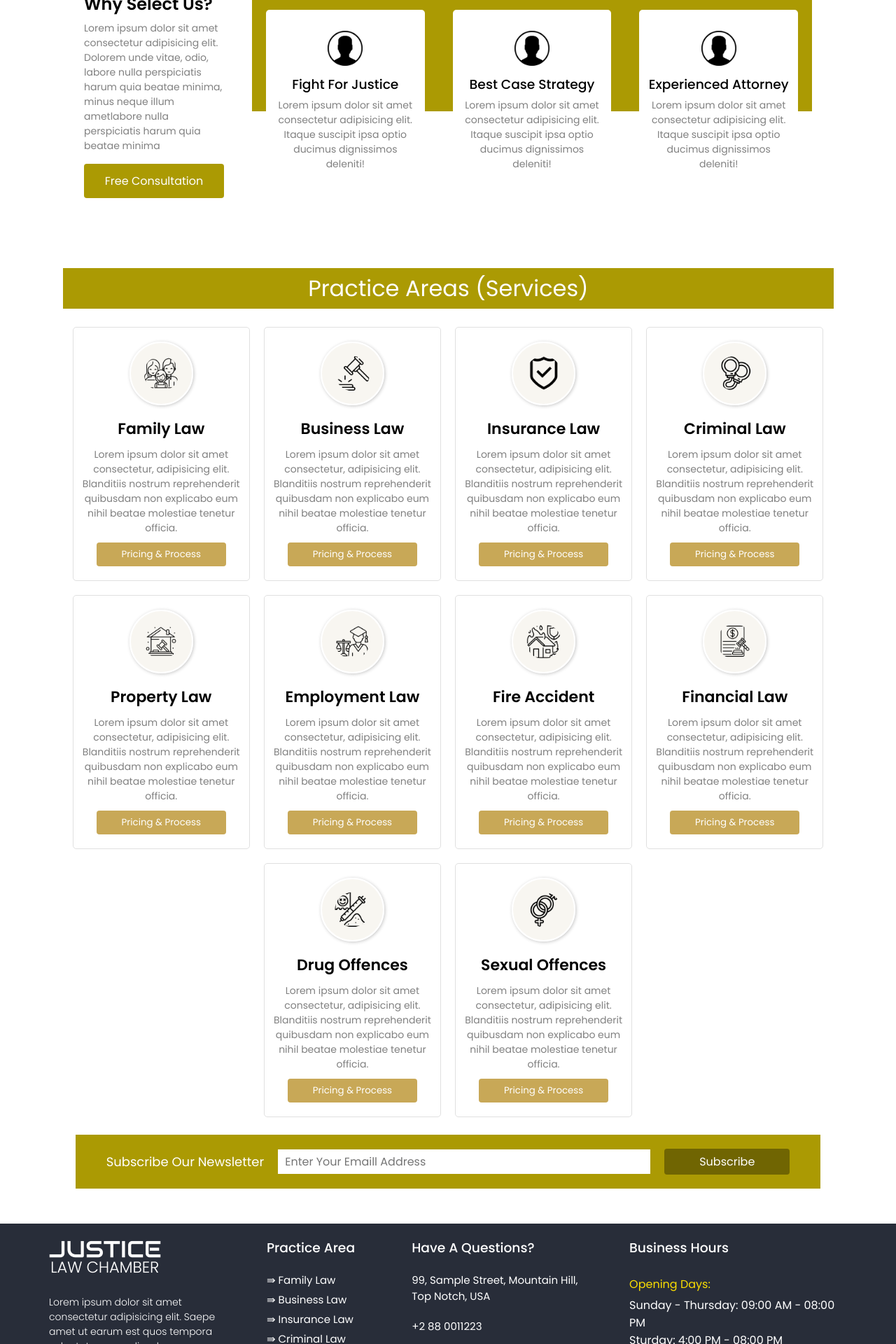
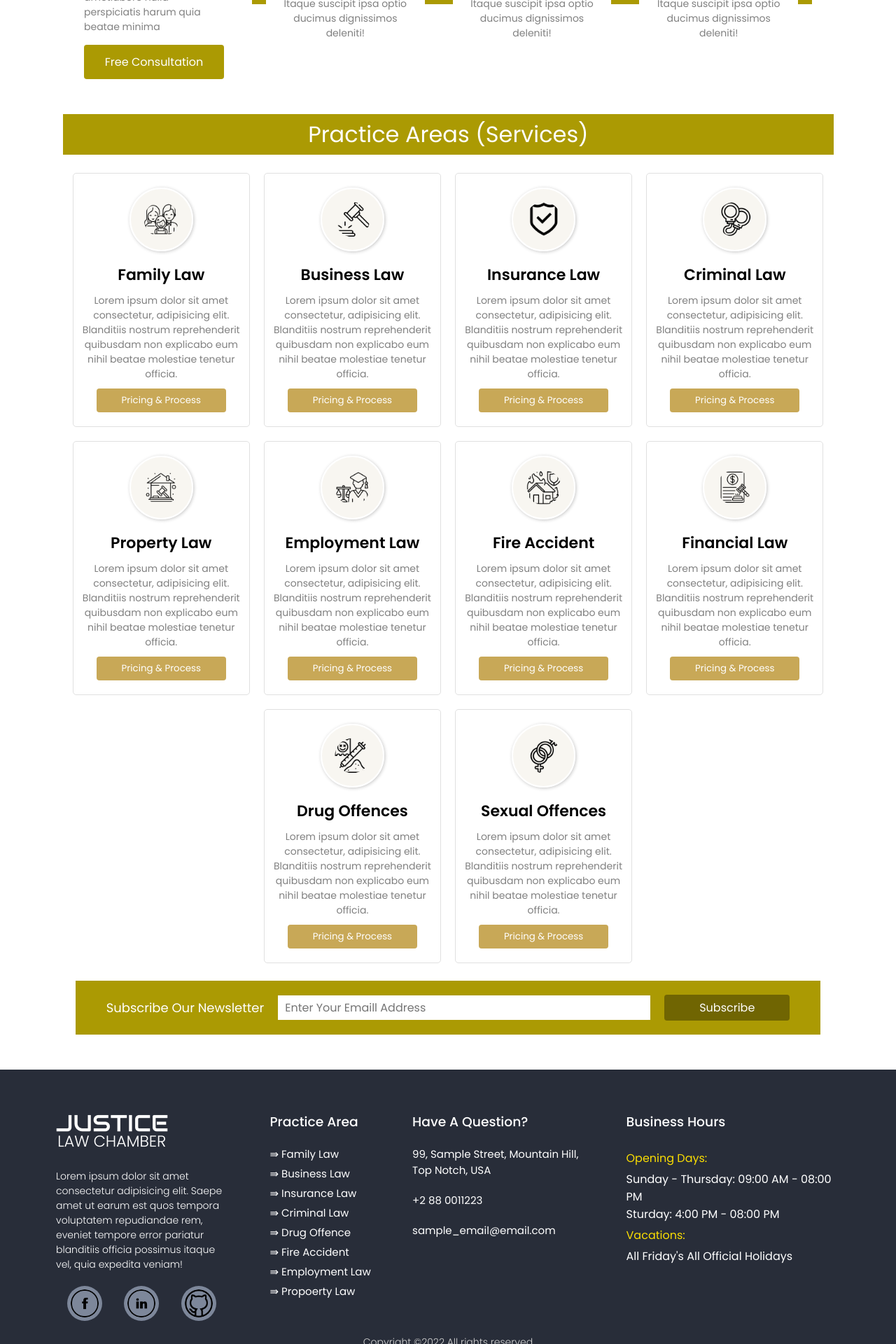
Before and after one commit to awalhossainPro/justicelawchamber, a React (Create React App) app: page / in a window 1280 px wide. Shown: the part 880-2800 px from the top of the page at 70% size. Built offline with nearby package versions, Linux system fonts and the light colour scheme.

Commit message:
Update page animation & service

```diff
--- a/src/App.js
+++ b/src/App.js
@@ -7,6 +7,7 @@ import Practice from './components/Pages/Practice/Practice';
 import Blog from './components/Pages/Blog/Blog';
 import Footer from './components/Shared/Footer/Footer';
 import Pagenotfound from './components/Pages/Pagenotfound/Pagenotfound';
+import ServiceDetail from './components/Pages/Home/ServiceDetail';
 
 function App() {
   return (
@@ -17,6 +18,7 @@ function App() {
           <Route path='/about' element={<About></About>}></Route>
           <Route path='/practicearea' element={<Practice></Practice>}></Route>
           <Route path='/blog' element={<Blog></Blog>}></Route>
+          <Route path='/service/:serviceId' element={<ServiceDetail></ServiceDetail>}></Route>
           <Route path='*' element={<Pagenotfound></Pagenotfound>}></Route>
         </Routes>
       <Footer></Footer>
--- a/src/components/Pages/Home/Home.js
+++ b/src/components/Pages/Home/Home.js
@@ -28,37 +28,37 @@ const Home = () => {
                 <button data-aos='fade-left' >Get Legal Advice</button>
             </div>
 
-            <div data-aos='fade-up' className='why-us'>
+            <div data-aos='zoom-in' className='why-us'>
                 <div className='why-text-section'>
                     <h4>Services</h4>
                     <h2>Why Select Us?</h2>
                     <p>Lorem ipsum dolor sit amet consectetur adipisicing elit. Dolorem unde vitae, odio, labore nulla perspiciatis harum quia beatae minima, minus neque illum ametlabore nulla perspiciatis harum quia beatae minima </p>
                     <button>Free Consultation</button>
                 </div>
-                <div className='why-skill-section'>
-                    <div className='design-background'></div>
+                <div data-aos='fade-up'  className='why-skill-section'>
+                    <div data-aos='fade-up'  className='design-background'></div>
 
-                    <div className='why-skills'>
-                        <div>
-                            <img src={person} width={50} alt="" />
-                            <h3>Fight For Justice</h3>
-                            <p>Lorem ipsum dolor sit amet consectetur adipisicing elit. Itaque suscipit ipsa optio ducimus dignissimos deleniti!</p>
+                    <div data-aos='fade-up' className='why-skills'>
+                        <div data-aos='fade-up' >
+                            <img data-aos='fade-up' src={person} width={50} alt="" />
+                            <h3 data-aos='fade-up' >Fight For Justice</h3>
+                            <p data-aos='fade-up' >Lorem ipsum dolor sit amet consectetur adipisicing elit. Itaque suscipit ipsa optio ducimus dignissimos deleniti!</p>
                         </div>
-                        <div>
-                            <img src={person} width={50} alt="" />
-                            <h3>Best Case Strategy</h3>
-                            <p>Lorem ipsum dolor sit amet consectetur adipisicing elit. Itaque suscipit ipsa optio ducimus dignissimos deleniti!</p>
+                        <div data-aos='fade-up' >
+                            <img data-aos='fade-up' src={person} width={50} alt="" />
+                            <h3 data-aos='fade-up' >Best Case Strategy</h3>
+                            <p data-aos='fade-up' >Lorem ipsum dolor sit amet consectetur adipisicing elit. Itaque suscipit ipsa optio ducimus dignissimos deleniti!</p>
                         </div>
-                        <div>
-                            <img src={person} width={50} alt="" />
-                            <h3>Experienced Attorney</h3>
-                            <p>Lorem ipsum dolor sit amet consectetur adipisicing elit. Itaque suscipit ipsa optio ducimus dignissimos deleniti!</p>
+                        <div data-aos='fade-up' >
+                            <img data-aos='fade-up' src={person} width={50} alt="" />
+                            <h3 data-aos='fade-up' >Experienced Attorney</h3>
+                            <p data-aos='fade-up' >Lorem ipsum dolor sit amet consectetur adipisicing elit. Itaque suscipit ipsa optio ducimus dignissimos deleniti!</p>
                         </div>
                     </div>
                 </div>
             </div>
 
-            <h1 data-aos='flip-left' style={{color:'#fff', textAlign:'center', padding:'5px 0', background:'#ab9a03', margin:'0 7%', fontWeight:'400'}}>Practice Areas (Services)</h1>
+            <h1 data-aos='flip-down' style={{color:'#fff', textAlign:'center', padding:'5px 0', background:'#ab9a03', margin:'0 7%', fontWeight:'400'}}>Practice Areas (Services)</h1>
             <Services></Services>
 
             <div data-aos='flip-up' className='subscribe-us'>
--- a/src/components/Pages/Home/Module.Home.css
+++ b/src/components/Pages/Home/Module.Home.css
@@ -1,7 +1,7 @@
 body{
     background-image: url('/public/images/head-banner.jpg');
     background-repeat: no-repeat;
-    background-position: 0 0;
+    background-position: 0 -140px;
     background-size: auto;
     /* margin-top: 100px; */
     color: white;
@@ -37,20 +37,21 @@ body{
     padding: 10px 30px;
     border: none;
     border-radius: 4px;
-    background-color: #ab9a03;
+    background-color: #ffec43;
     cursor: pointer;
-    color: #fff;
+    color: rgb(24, 142, 0);
+    font-weight: 500;
     transition: 200ms;
 }
 
 .banner-text button:hover{
-    background-color: #7c7003;
+    background-color: #fff281;
 }
 
 .why-us{
     color: black;
-    margin-top: 250px;
-    padding: 100px;
+    margin-top: 180px;
+    padding: 0 100px 50px 100px;
     display: flex;
 }
 
@@ -109,7 +110,7 @@ body{
 .why-skills > div{
     text-align: center;
     background-color: #fff;
-    margin: -160px 20px 0 20px;
+    margin: -230px 20px 0 20px;
     padding: 30px 10px;
     border-radius: 5px 5px 0 0;
 }
--- /dev/null
+++ b/src/components/Pages/Home/Service.js
@@ -0,0 +1,29 @@
+import React, { useEffect } from 'react';
+import './Module.Services.css';
+import 'aos/dist/aos.css';
+import Aos from 'aos';
+import { useNavigate } from 'react-router-dom';
+
+const Service = ({singleService}) => {
+    const {image, id, name, description} = singleService;
+    useEffect( () => {
+        Aos.init({duration: 1000});
+    }, []);
+    const navigate = useNavigate();
+    const navigateToServiceDetail = id => {
+        navigate(`/service/${id}`)
+    }
+
+    return (
+        <div data-aos='fade-up' className='practice'>
+            <img data-aos='fade-up' src={image} alt="" />
+            <h3 data-aos='fade-up'>{name}</h3>
+            <p data-aos='fade-up'>
+                {description}
+            </p>
+            <button onClick={()=>navigateToServiceDetail(id)} data-aos='fade-up'>Pricing & Process</button>
+        </div>
+    );
+};
+
+export default Service;
--- a/src/components/Pages/Home/Services.js
+++ b/src/components/Pages/Home/Services.js
@@ -1,5 +1,5 @@
 import React, { useEffect, useState } from 'react';
-import familyLawIcon from '../../../images/icons/practice-area/family-care.png';
+import Service from './Service';
 import './Module.Services.css';
 import 'aos/dist/aos.css';
 import Aos from 'aos';
@@ -21,14 +21,10 @@ const Services = () => {
         <div className='practice-area'>
             {
                 service.map(singleService =>
-                    <div data-aos='zoom-in-up' className='practice'>
-                        <img src={singleService.image} alt="" />
-                        <h3>{singleService.name}</h3>
-                        <p>
-                            {singleService.description}
-                        </p>
-                        <button>Pricing & Process</button>
-                    </div>
+                    <Service
+                        key={singleService.id}
+                        singleService={singleService}
+                    ></Service>
                 )
             }
         </div>
--- a/src/components/Shared/Footer/Footer.js
+++ b/src/components/Shared/Footer/Footer.js
@@ -15,55 +15,55 @@ const Footer = () => {
 
     return (
         <div data-aos='fade-up' className='footer-section'>
-            <div className='footer-main'>
-                <div className='logo-social-link'>
-                    <img src={logo} width={160} className='footer-top' alt="" />
-                    <p>
+            <div data-aos='fade-up' className='footer-main'>
+                <div data-aos='fade-up' className='logo-social-link'>
+                    <img data-aos='fade-up' src={logo} width={160} className='footer-top' alt="" />
+                    <p data-aos='fade-up' >
                         Lorem ipsum dolor sit amet consectetur adipisicing elit. Saepe amet ut earum est quos tempora voluptatem repudiandae rem, eveniet tempore error pariatur blanditiis officia possimus itaque vel, quia expedita veniam!
                     </p>
-                    <div className='social-icon'>
-                        <img src={facebookIcon} width={50} alt="" />
-                        <img src={linkedinIcon} width={50} alt="" />
-                        <img src={githubIcon} width={50} alt="" />
+                    <div data-aos='fade-up' className='social-icon'>
+                        <img data-aos='fade-up' src={facebookIcon} width={50} alt="" />
+                        <img data-aos='fade-up' src={linkedinIcon} width={50} alt="" />
+                        <img data-aos='fade-up' src={githubIcon} width={50} alt="" />
                     </div>
                 </div>
 
-                <div className='practice-area-list'>
-                    <h3 className='footer-top'>Practice Area</h3>
-                    <p>&#8667; Family Law</p>
-                    <p>&#8667; Business Law</p>
-                    <p>&#8667; Insurance Law</p>
-                    <p>&#8667; Criminal Law</p>
-                    <p>&#8667; Drug Offence</p>
-                    <p>&#8667; Fire Accident</p>
-                    <p>&#8667; Employment Law</p>
-                    <p>&#8667; Propoerty Law</p>
+                <div data-aos='fade-up' className='practice-area-list'>
+                    <h3 data-aos='fade-up' className='footer-top'>Practice Area</h3>
+                    <p data-aos='fade-up' >&#8667; Family Law</p>
+                    <p data-aos='fade-up' >&#8667; Business Law</p>
+                    <p data-aos='fade-up' >&#8667; Insurance Law</p>
+                    <p data-aos='fade-up' >&#8667; Criminal Law</p>
+                    <p data-aos='fade-up' >&#8667; Drug Offence</p>
+                    <p data-aos='fade-up' >&#8667; Fire Accident</p>
+                    <p data-aos='fade-up' >&#8667; Employment Law</p>
+                    <p data-aos='fade-up' >&#8667; Propoerty Law</p>
                 </div>
 
-                <div className='question-address'>
-                    <h3 className='footer-top'>Have A Questions?</h3>
-                    <p>
+                <div data-aos='fade-up' className='question-address'>
+                    <h3 data-aos='fade-up' className='footer-top'>Have A Question?</h3>
+                    <p data-aos='fade-up' >
                         99, Sample Street, Mountain Hill, Top Notch, USA
                     </p>
-                    <p>
+                    <p data-aos='fade-up' >
                         +2 88 0011223
                     </p>
-                    <p>
+                    <p data-aos='fade-up' >
                         sample_email@email.com
                     </p>
                 </div>
 
-                <div className='business-time'>
-                    <h3 className='footer-top'>Business Hours</h3>
+                <div data-aos='fade-up' className='business-time'>
+                    <h3 data-aos='fade-up' className='footer-top'>Business Hours</h3>
                     <div>
-                        <p>Opening Days:</p>
-                        <span className='time'>
+                        <p data-aos='fade-up' >Opening Days:</p>
+                        <span data-aos='fade-up' className='time'>
                             Sunday - Thursday: 09:00 AM - 08:00 PM
                             <br />
                             Sturday: 4:00 PM - 08:00 PM
                         </span>
-                        <p className='vacation-text'>Vacations:</p>
-                        <span>
+                        <p data-aos='fade-up' className='vacation-text'>Vacations:</p>
+                        <span data-aos='fade-up' >
                             All Friday's All Official Holidays
                         </span>
                     </div>
--- a/src/components/Shared/Footer/Module.Footer.css
+++ b/src/components/Shared/Footer/Module.Footer.css
@@ -1,6 +1,6 @@
 .footer-section{
     background-color: rgb(40, 45, 57);
-    padding: 0 70px;
+    padding: 40px 80px 50px 80px;
 }
 
 .footer-main{
--- a/src/components/Shared/Header/Module.Header.css
+++ b/src/components/Shared/Header/Module.Header.css
@@ -6,6 +6,7 @@
     position: sticky;
     top: 0px;
     padding: 10px 7%;
+    z-index: 1000;
 }
 
 .logo{
```
Also changed, not shown: src/components/Pages/Home/ServiceDetail.js (added, +13 -0 lines).
